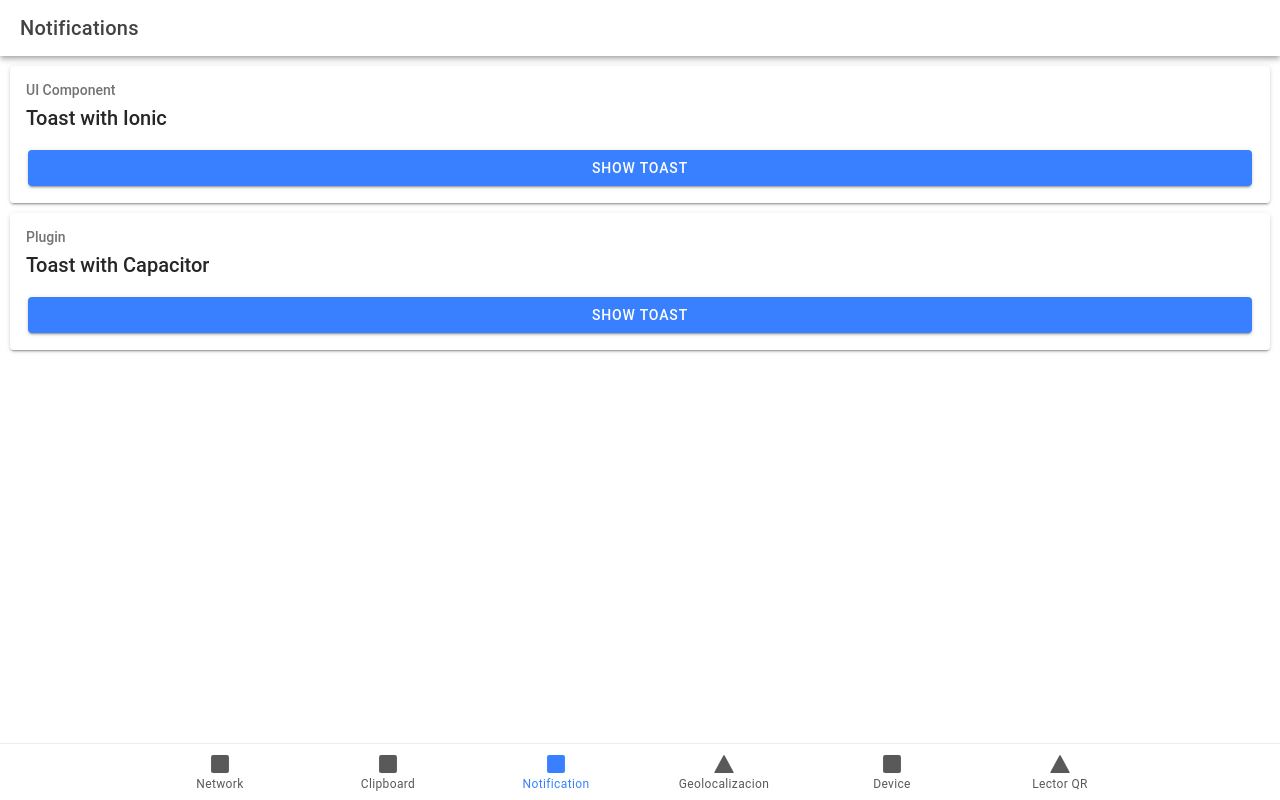
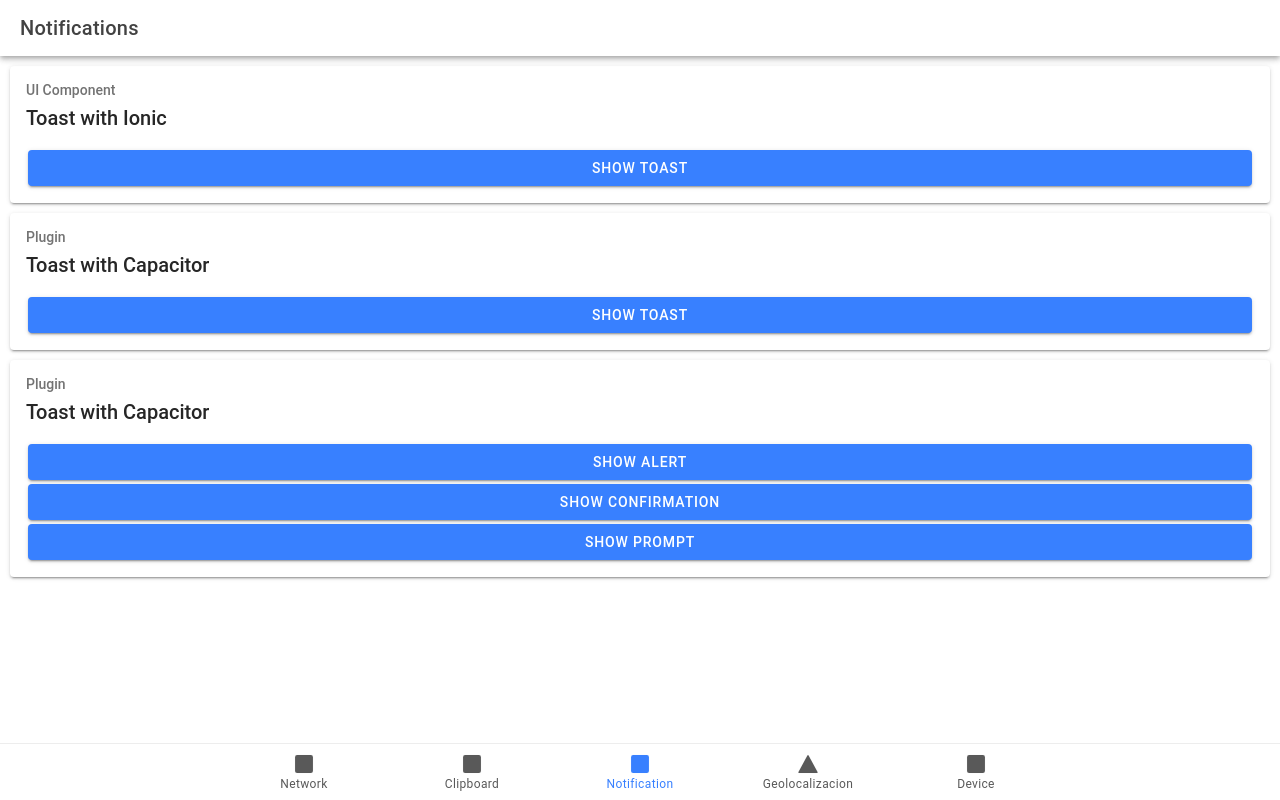
Before and after one commit to GiovanniAdb/My-First-Ionic-App--React, a React (Vite) app: page /tab4 in a window 1280 px wide. Built offline with nearby package versions, Linux system fonts and the light colour scheme; the HTML template or start-up script is replaced by a standard one.

Commit message:
Se implemento notificacion, dialog

```diff
--- a/package.json
+++ b/package.json
@@ -18,10 +18,13 @@
     "@capacitor/clipboard": "^5.0.2",
     "@capacitor/core": "^5.0.4",
     "@capacitor/device": "^5.0.2",
+    "@capacitor/dialog": "^5.0.2",
     "@capacitor/filesystem": "^5.0.2",
     "@capacitor/geolocation": "^5.0.2",
+    "@capacitor/google-maps": "^5.1.0",
     "@capacitor/haptics": "5.0.2",
-    "@capacitor/keyboard": "5.0.2",
+    "@capacitor/keyboard": "^5.0.2",
+    "@capacitor/motion": "^5.0.2",
     "@capacitor/network": "^5.0.2",
     "@capacitor/preferences": "^5.0.2",
     "@capacitor/status-bar": "5.0.2",
--- a/src/App.tsx
+++ b/src/App.tsx
@@ -17,7 +17,6 @@
 import Tab4 from './pages/Tab4';
 import Tab5 from './pages/Tab5';
 import Tab6 from './pages/Tab6';
-import Tab7 from './pages/Tab7';
 
 /* Core CSS required for Ionic components to work properly */
 import '@ionic/react/css/core.css';
@@ -63,9 +62,6 @@
           <Route path="/tab6">
             <Tab6 />
           </Route>
-          <Route path="/tab7">
-            <Tab7 />
-          </Route>
           <Route exact path="/">
             <Redirect to="/tab1" />
           </Route>
@@ -91,10 +87,6 @@
             <IonIcon aria-hidden="true" icon={square} />
             <IonLabel>Device</IonLabel>
           </IonTabButton>
-          <IonTabButton tab="tab7" href="/tab7">
-            <IonIcon aria-hidden="true" icon={triangle} />
-            <IonLabel>Lector QR</IonLabel>
-          </IonTabButton>
         </IonTabBar>
       </IonTabs>
     </IonReactRouter>
--- a/src/pages/Tab1.tsx
+++ b/src/pages/Tab1.tsx
@@ -56,30 +56,6 @@
           </IonCardContent>
 
         </IonCard>
-        <IonCard>
-          <IonCardHeader>
-            <IonCardSubtitle>Plugin</IonCardSubtitle>
-            <IonCardTitle>Device Details</IonCardTitle>
-          </IonCardHeader>
-          <IonCardContent>
-            <IonButton
-              onClick={() => {
-                logCurrentNetworkStatus();
-              }}
-              expand="block">
-              Show Info</IonButton>
-            <IonAlert
-              isOpen={showAlert1}
-              onDidDismiss={() => setShowAlert1(false)}
-              header={'Your network information is available'}
-              subHeader={''}
-              message={'Connected: ' + connected + ' Type: ' + connectionType.toUpperCase()}
-              buttons={['OK']}
-            />
-
-          </IonCardContent>
-
-        </IonCard>
       </IonContent>
     </IonPage>
   );
--- a/src/pages/Tab3.tsx
+++ b/src/pages/Tab3.tsx
@@ -3,10 +3,10 @@
   IonCardHeader, IonCardContent, IonCardSubtitle, IonCardTitle, IonButton, IonToast
 } from '@ionic/react';
 import { Clipboard } from '@capacitor/clipboard';
-import './Tab4.css';
+import './Tab3.css';
 import { useState } from 'react';
 
-const Tab4: React.FC = () => {
+const Tab3: React.FC = () => {
 
   const [showToast1, setShowToast1] = useState(false);
   const [text, setText] = useState("");
@@ -61,7 +61,7 @@
                       <IonCardContent>
                           <IonItem>
                               <IonTextarea
-                              placeholder="Put your text here"
+                              placeholder="Ingresa texto para despues copear :D"
                               value={text}
                               onIonChange={(e: any) => setText(e.target.value)}
                               ></IonTextarea>
@@ -81,4 +81,4 @@
   );
 };
 
-export default Tab4;
+export default Tab3;
--- a/src/pages/Tab4.tsx
+++ b/src/pages/Tab4.tsx
@@ -4,9 +4,10 @@
 } from '@ionic/react';
 import React, { useState } from 'react';
 import { Toast } from '@capacitor/toast';
-import './Tab5.css';
+import { Dialog } from '@capacitor/dialog';
+import './Tab4.css';
 
-const Tab5: React.FC = () => {
+const Tab4: React.FC = () => {
 
   const [showToast1, setShowToast1] = useState(false);
 
@@ -16,6 +17,46 @@
           duration: "long",
           position: "center",
       });
+  }
+
+  async function showAlert() {
+    await Dialog.alert({
+      title: 'Alert',
+      message: 'This is an alert dialog.',
+      buttonTitle: 'OK'
+    });
+  }
+
+  async function showConfirmation() {
+    const { value } = await Dialog.confirm({
+      title: 'Confirmation',
+      message: 'Are you sure you want to proceed?',
+      cancelButtonTitle: 'Cancel',
+      okButtonTitle: 'OK'
+    });
+
+    if (value) {
+      // El usuario seleccionó "OK"
+    } else {
+      // El usuario seleccionó "Cancel"
+    }
+  }
+
+  async function showPrompt() {
+    const { value } = await Dialog.prompt({
+      title: 'Prompt',
+      message: 'Please enter your name:',
+      cancelButtonTitle: 'Cancel',
+      okButtonTitle: 'OK',
+      inputPlaceholder: 'Your name'
+    });
+
+    if (value) {
+      // El usuario ingresó un valor en el cuadro de diálogo de entrada
+      console.log('Name:', value);
+    } else {
+      // El usuario seleccionó "Cancel" o no ingresó ningún valor
+    }
   }
 
   return (
@@ -50,9 +91,20 @@
                       <IonButton onClick={() => name()} expand="block">Show Toast</IonButton>
                   </IonCardContent>
               </IonCard>
+              <IonCard>
+          <IonCardHeader>
+            <IonCardSubtitle>Plugin</IonCardSubtitle>
+            <IonCardTitle>Toast with Capacitor</IonCardTitle>
+          </IonCardHeader>
+          <IonCardContent>
+            <IonButton onClick={showAlert} expand="block">Show Alert</IonButton>
+            <IonButton onClick={showConfirmation} expand="block">Show Confirmation</IonButton>
+            <IonButton onClick={showPrompt} expand="block">Show Prompt</IonButton>
+          </IonCardContent>
+        </IonCard>
           </IonContent>
       </IonPage>
   );
 };
 
-export default Tab5;
+export default Tab4;
--- a/src/pages/Tab7.tsx
+++ /dev/null
@@ -1,12 +0,0 @@
-import React from 'react';
-
-const Tab6: React.FC = () => {
-  return (
-    <div>
-      <h1>Tab 6</h1>
-      <p>This is Tab 6 content.</p>
-    </div>
-  );
-};
-
-export default Tab6;
```
Also changed, not shown: src/pages/Tab7.css (deleted), 3 other files (tests, documents, lock files or other folders).
